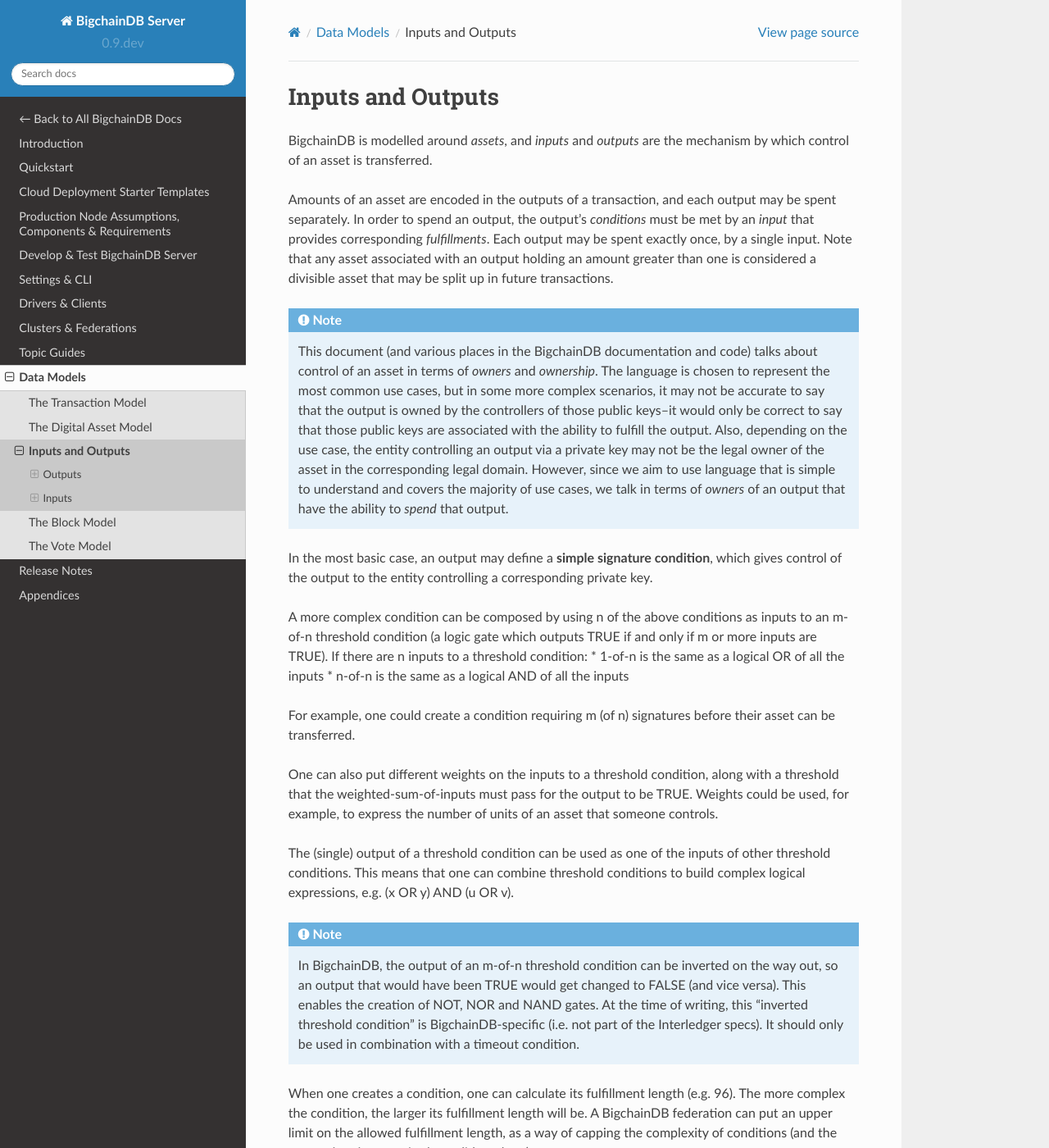
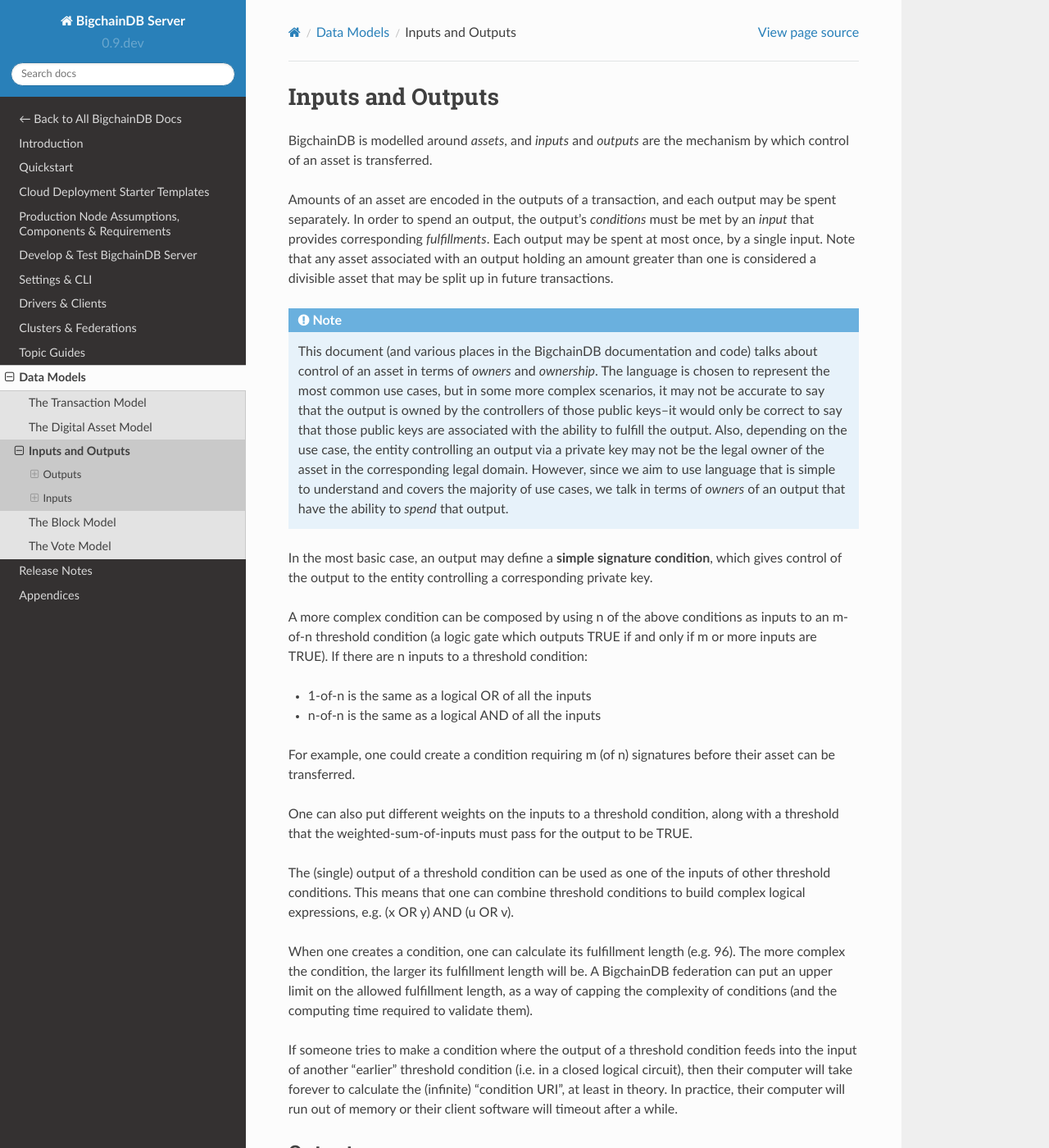
Before and after one commit to bigchaindb/bigchaindb, a Sphinx documentation site: the page built from docs/server/source/data-models/inputs-outputs.rst, in a window 1280 px wide and 1400 px high. Shown: the whole window at 82% size. Built offline with Sphinx 7.4.7 and the Read the Docs theme 2.0.0, drawn with Linux system fonts in a browser that asks for light colours; pages that are not in the unit, such as notebooks, are missing from menus; some of the changed text lies outside the part shown.

Commit message:
Add changes from @ttmc's suggestions

```diff
--- a/docs/server/source/data-models/inputs-outputs.rst
+++ b/docs/server/source/data-models/inputs-outputs.rst
@@ -3,7 +3,7 @@
 
 BigchainDB is modelled around *assets*, and *inputs* and *outputs* are the mechanism by which control of an asset is transferred.
 
-Amounts of an asset are encoded in the outputs of a transaction, and each output may be spent separately. In order to spend an output, the output's `conditions` must be met by an `input` that provides corresponding `fulfillments`. Each output may be spent exactly once, by a single input. Note that any asset associated with an output holding an amount greater than one is considered a divisible asset that may be split up in future transactions.
+Amounts of an asset are encoded in the outputs of a transaction, and each output may be spent separately. In order to spend an output, the output's `conditions` must be met by an `input` that provides corresponding `fulfillments`. Each output may be spent at most once, by a single input. Note that any asset associated with an output holding an amount greater than one is considered a divisible asset that may be split up in future transactions.
 
 .. note::
 
@@ -12,18 +12,15 @@
 In the most basic case, an output may define a **simple signature condition**, which gives control of the output to the entity controlling a corresponding private key.
 
 A more complex condition can be composed by using n of the above conditions as inputs to an m-of-n threshold condition (a logic gate which outputs TRUE if and only if m or more inputs are TRUE). If there are n inputs to a threshold condition:
+
 * 1-of-n is the same as a logical OR of all the inputs
 * n-of-n is the same as a logical AND of all the inputs
 
 For example, one could create a condition requiring m (of n) signatures before their asset can be transferred.
 
-One can also put different weights on the inputs to a threshold condition, along with a threshold that the weighted-sum-of-inputs must pass for the output to be TRUE. Weights could be used, for example, to express the number of units of an asset that someone controls.
+One can also put different weights on the inputs to a threshold condition, along with a threshold that the weighted-sum-of-inputs must pass for the output to be TRUE.
 
 The (single) output of a threshold condition can be used as one of the inputs of other threshold conditions. This means that one can combine threshold conditions to build complex logical expressions, e.g. (x OR y) AND (u OR v).
-
-.. note::
-
-    In BigchainDB, the output of an m-of-n threshold condition can be inverted on the way out, so an output that would have been TRUE would get changed to FALSE (and vice versa). This enables the creation of NOT, NOR and NAND gates. At the time of writing, this “inverted threshold condition” is BigchainDB-specific (i.e. not part of the Interledger specs). It should only be used in combination with a timeout condition.
 
 When one creates a condition, one can calculate its fulfillment length (e.g. 96). The more complex the condition, the larger its fulfillment length will be. A BigchainDB federation can put an upper limit on the allowed fulfillment length, as a way of capping the complexity of conditions (and the computing time required to validate them).
 
@@ -97,8 +94,8 @@
             },
             "uri": "cc:2:29:ytNK3X6-bZsbF-nCGDTuopUIMi1HCyCkyPewm6oLI3o:206"},
             "public_keys": [
-                "owner 1 public key>",
-                "owner 2 public key>"
+                "<owner 1 public key>",
+                "<owner 2 public key>"
             ]
     }
 
```
